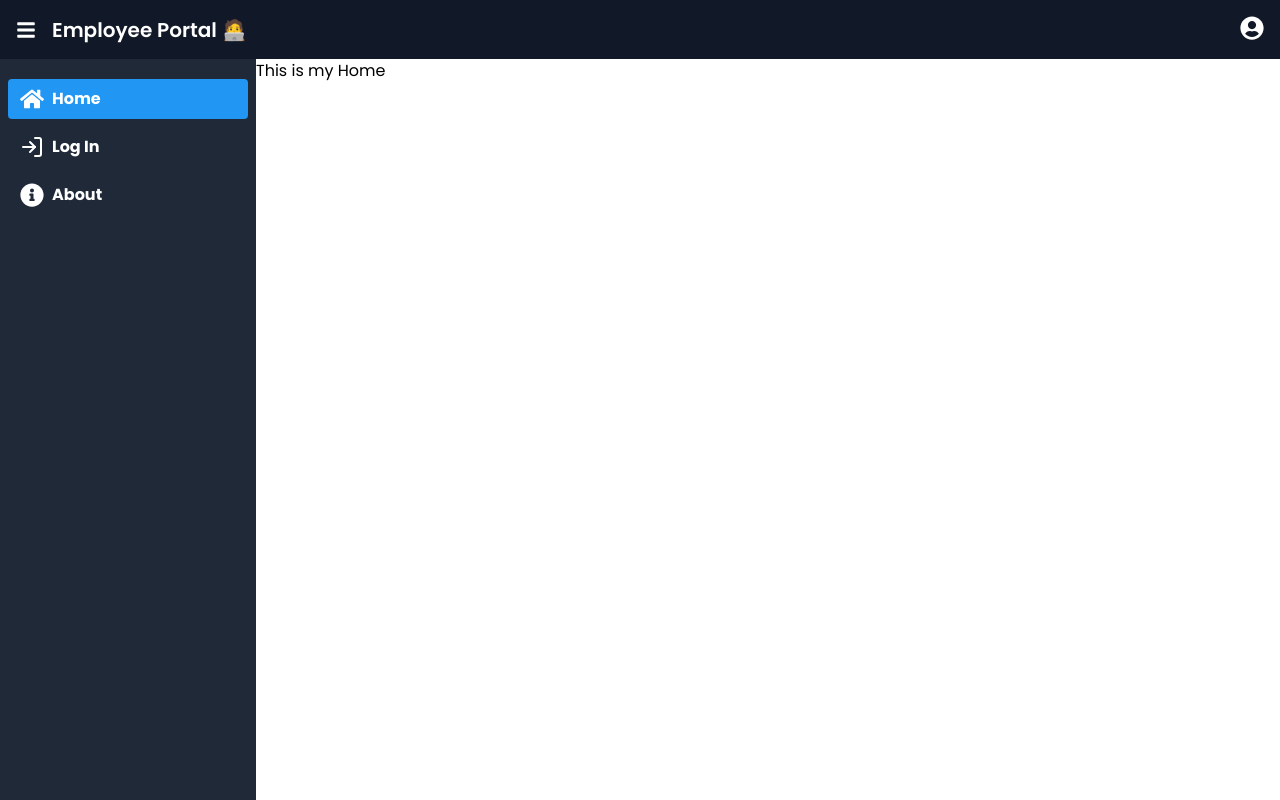
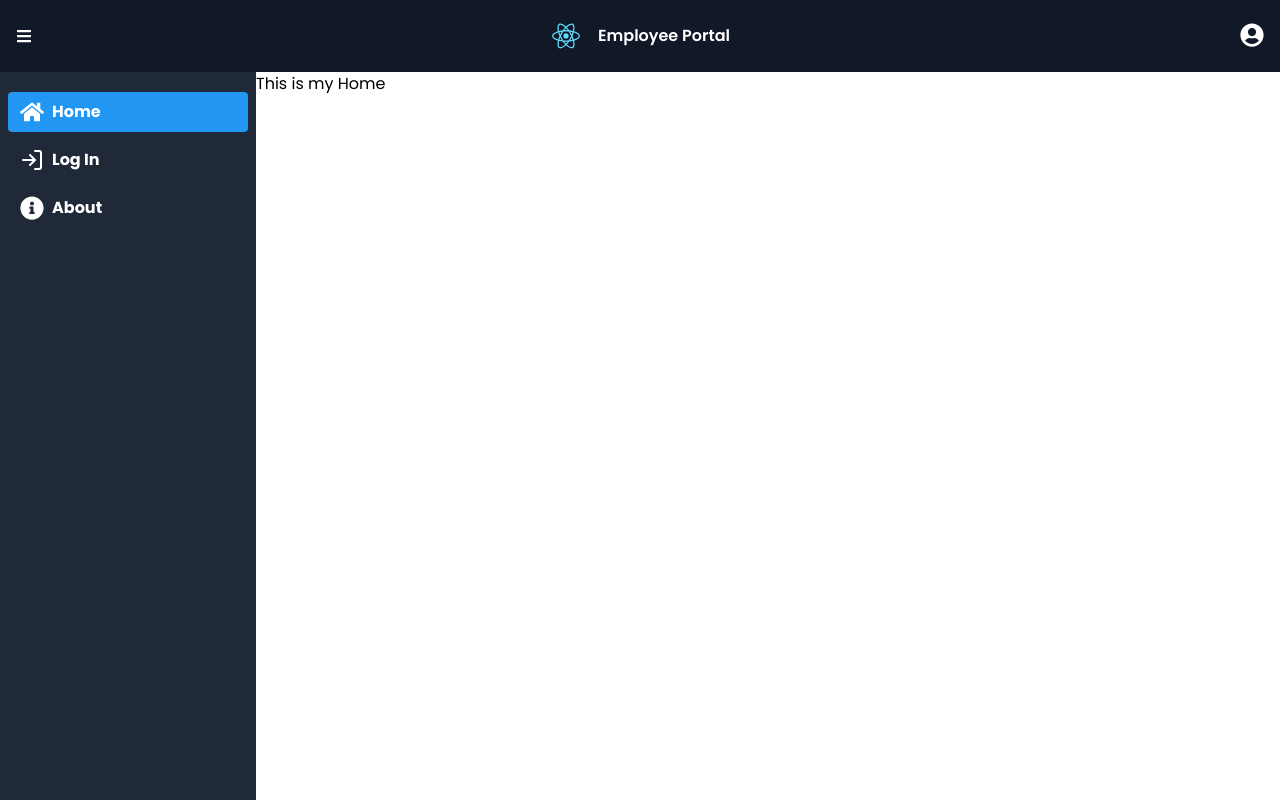
Before and after one commit to rohit-wonderbiz/my-tailwind-react-app, a React (Create React App) app: page / in a window 1280 px wide. Built offline with nearby package versions, Linux system fonts and the light colour scheme.

Commit message:
center logo and text

```diff
--- a/src/App.css
+++ b/src/App.css
@@ -7,3 +7,15 @@ body {
     padding: 0;
     box-sizing: border-box;
   }
+
+.active
+{
+  background-color: #2196F3;
+}
+
+/* @media (max-width: 767px) {
+  .navbar-logo-text {
+    flex-direction: column;
+    align-items: center;
+  }
+} */
--- a/src/components/Navbar.tsx
+++ b/src/components/Navbar.tsx
@@ -1,5 +1,6 @@
 import React, { useState } from "react";
 import { FaBars, FaUserCircle } from "react-icons/fa";
+import logo from "../logo.svg";
 
 interface NavbarProps {
   sidebarToggle: boolean;
@@ -14,16 +15,21 @@ const Navbar: React.FC<NavbarProps> = ({ sidebarToggle, setSidebarToggle }) => {
   };
 
   return (
-    <nav className="bg-gray-900 px-4 py-3 flex justify-between">
-      <div className="flex items-center text-xl">
+    <nav className="bg-gray-900 px-4 py-3 flex justify-between items-center">
       <FaBars
-          className="text-white me-4 cursor-pointer"
+        className="text-white cursor-pointer"
         onClick={() => setSidebarToggle(!sidebarToggle)}
       />
-        <span className="text-white font-semibold">Employee Portal 🧑‍💻</span>
+
+      <div className="flex-1 flex justify-center items-center">
+        <div className="flex items-center space-x-2">
+          <img src={logo} alt="Logo" className="h-12 w-12" />
+          <span className="text-white font-semibold hidden md:block">
+            Employee Portal
+          </span>
+        </div>
       </div>
 
-      <div className="flex items-center gap-x-5">
       <div className="relative">
         <button className="text-white" onClick={toggleMenu}>
           <FaUserCircle className="w-6 h-6 mt-1" />
@@ -44,7 +50,6 @@ const Navbar: React.FC<NavbarProps> = ({ sidebarToggle, setSidebarToggle }) => {
           </div>
         )}
       </div>
-      </div>
     </nav>
   );
 };
--- a/src/components/Sidebar.tsx
+++ b/src/components/Sidebar.tsx
@@ -19,7 +19,7 @@ const Sidebar: React.FC<SidebarProps> = ({ sidebarToggle }) => {
     >
       <ul className="mt-3 text-white font-bold">
         <li
-          className={`mb-2 rounded hover:shadow md:hover:bg-blue-500 py-2 flex items-center ${
+          className={`mb-2 rounded hover:shadow py-2 flex items-center ${
             location.pathname === "/" && "active"
           }`}
         >
@@ -29,7 +29,7 @@ const Sidebar: React.FC<SidebarProps> = ({ sidebarToggle }) => {
           </Link>
         </li>
         <li
-          className={`mb-2 rounded hover:shadow md:hover:bg-blue-500 py-2 flex items-center ${
+          className={`mb-2 rounded hover:shadow py-2 flex items-center ${
             location.pathname === "/login" && "active"
           }`}
         >
@@ -39,7 +39,7 @@ const Sidebar: React.FC<SidebarProps> = ({ sidebarToggle }) => {
           </Link>
         </li>
         <li
-          className={`mb-2 rounded hover:shadow md:hover:bg-blue-500 py-2 flex items-center ${
+          className={`mb-2 rounded hover:shadow py-2 flex items-center ${
             location.pathname === "/about" && "active"
           }`}
         >
--- a/src/index.css
+++ b/src/index.css
@@ -15,8 +15,3 @@ code {
   font-family: source-code-pro, Menlo, Monaco, Consolas, 'Courier New',
     monospace;
 }
-
-.active
-{
-  background-color: #2196F3;
-}
```
Also changed, not shown: public/logo.png (added). Lines whose indentation alone changed are shown as unchanged.
